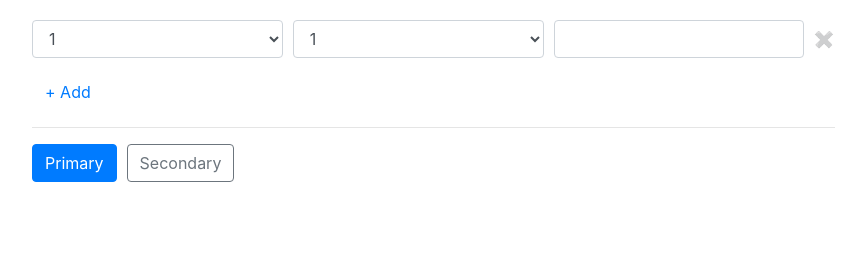
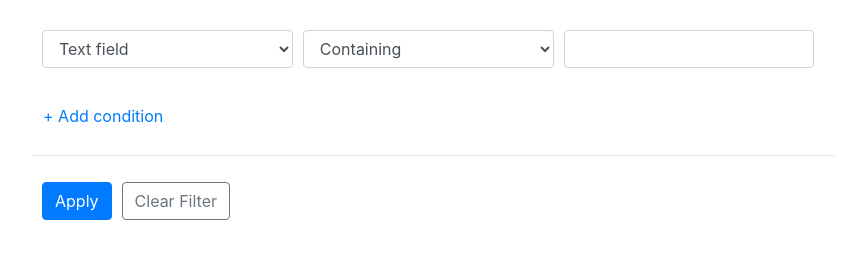
Before and after one commit to anastasiaval/filter-component, a plain HTML site: page index.html in a window 1280 px wide. Shown: the whole page, without its empty margins (68-931 px from the left). Drawn offline with nearby package versions, Linux system fonts and the light colour scheme.

Commit message:
html render, add button

```diff
--- a/filter.css
+++ b/filter.css
@@ -4,6 +4,10 @@
 
 .row-margin {
     margin-right: 10px;
+}
+
+.row-padding {
+    padding: 10px;
 }
 
 .col-margin {
@@ -19,3 +23,11 @@
 .remove-icon:hover {
     opacity: 0.5;
 }
+
+.remove-icon:before {
+    content: "\2716";
+}
+
+.hidden {
+    display: none;
+}
--- a/filter.js
+++ b/filter.js
@@ -1,5 +1,122 @@
 'use strict';
 
-window.onload = function () {
+class Filter {
 
+    constructor(settings) {
+        this.settings = settings;
+        this.defaultCondition = null; // default condition html
+        this.conditions = 0; // number of conditions
+    }
+
+    init() {
+        let filterContainer = document.getElementById(`${this.settings.filterContainerId}`);
+        filterContainer.innerHTML = this.render();
+        this.renderDefaultCondition();
+        this.addButtonsEvents();
+    }
+
+    // render all except condition
+    render() {
+        return `<form class="${this.settings.formClasses.join(' ')}">
+        <button type="button" class="addCondition ${this.settings.buttonAddClasses.join(' ')}">+ Add condition</button>
+        <hr>
+        <div class="${this.settings.buttonsContainerClasses.join(' ')}">
+            <button type="button" class="applyButton ${this.settings.buttonApplyClasses.join(' ')}">Apply</button>
+            <button type="button" class="clearFilterButton ${this.settings.buttonClearFilterClasses.join(' ')}">
+                Clear Filter</button>
+        </div>
+        </form>`;
+    }
+
+    renderDefaultCondition() {
+        if (!this.defaultCondition) {
+            this.defaultCondition = `<div class="${this.settings.inputContainerClasses.join(' ')}">
+                                        <select class="field ${this.settings.inputClasses.join(' ')}">`;
+            // field select
+            for (let i in this.settings.values) {
+                let defaultSelected = '';
+                if (i === this.settings.defaultField) {
+                    defaultSelected = 'selected';
+                }
+                let content = i.charAt(0).toUpperCase() + i.substr(1); // make first letter capital
+                this.defaultCondition += `<option value="${i}" ${defaultSelected}>${content} field</option>`;
+            }
+
+            this.defaultCondition += `</select>`;
+
+            //operation select
+            this.defaultCondition += `<select class="operation ${this.settings.inputClasses.join(' ')}">`;
+
+            for (let i of this.settings.values[this.settings.defaultField]) { //values.text
+                let content = i.charAt(0).toUpperCase() + i.substr(1);
+                this.defaultCondition += `<option value="${i}">${content}</option>`;
+            }
+
+            this.defaultCondition += `</select>
+                <input type="${this.settings.defaultField}" class="${this.settings.inputClasses.join(' ')}">
+                <span class="remove-icon hidden"></span>
+                </div>`;
+        }
+
+        // add condition before +Add button
+        document.querySelector('.addCondition').insertAdjacentHTML('beforebegin' ,this.defaultCondition);
+
+        this.conditions++;
+
+        // навесить обработчик на изменение поля, вынести рендер связанного поля в отдельный метод
+        document.querySelector('.field').addEventListener('change', () => {
+            console.log('select');
+        });
+
+        // навесить обработчик на X
+        document.querySelector('.remove-icon').addEventListener('click', () => {
+            console.log('x');
+        });
+
+        // hides +Add button
+        if (this.conditions === this.settings.maxNumberOfStrings) {
+            document.querySelector('.addCondition').classList.add('hidden');
+        }
+
+        // shows X buttons
+        if (this.conditions > 1) {
+            let removeIcons = document.querySelectorAll('.remove-icon');
+            for (let i = 0; i < removeIcons.length; i++) {
+                removeIcons[i].classList.remove('hidden')
+            }
+        }
+    }
+
+    addButtonsEvents() {
+
+        // +Add button
+        document.querySelector('.addCondition').addEventListener('click', () =>
+            this.renderDefaultCondition());
+
+        // Apply button
+
+        //Clear button
+
+    }
+}
+
+window.onload = () => {
+    const filter = new Filter({
+        filterContainerId: 'filter',
+        maxNumberOfStrings: 10,
+        formClasses: ['col-sm-9'],
+        inputContainerClasses: ['d-flex', 'flex-row', 'row-padding'],
+        inputClasses: ['form-control', 'row-margin'],
+        buttonAddClasses: ['btn', 'btn-link', 'col-margin', 'row-padding'],
+        buttonsContainerClasses: ['d-flex', 'flex-row', 'row-padding'],
+        buttonApplyClasses: ['btn', 'btn-primary', 'row-margin'],
+        buttonClearFilterClasses: ['btn', 'btn-outline-secondary'],
+        values: {
+            text: ['containing', 'exactly matching', 'begins with', 'ends with'],
+            number: ['equal', 'greater than', 'less than']
+        },
+        defaultField: 'text', // fields can be either text or number
+    });
+
+    filter.init();
 };
--- a/index.html
+++ b/index.html
@@ -11,29 +11,7 @@
 <body>
 
 <div class="container">
-    <div id="filter">
-        <form class="col-sm-9">
-            <div class="d-flex flex-row ">
-                <select class="form-control row-margin">
-                    <option value="1">1</option>
-                    <option value="2">2</option>
-                </select>
-                <select class="form-control row-margin">
-                    <option value="1">1</option>
-                    <option value="2">2</option>
-                </select>
-                <input type="text" class="form-control row-margin">
-                <span class="remove-icon">&#x2716</span>
-            </div>
-            <button type="button" class="btn btn-link col-margin">+ Add</button>
-            <hr>
-            <div class="d-flex flex-row ">
-                <button type="button" class="btn btn-primary row-margin">Primary</button>
-                <button type="button" class="btn btn-outline-secondary">Secondary</button>
-            </div>
-
-        </form>
-    </div>
+    <div id="filter"></div>
 </div>
 
 <script src="filter.js"></script>
```
